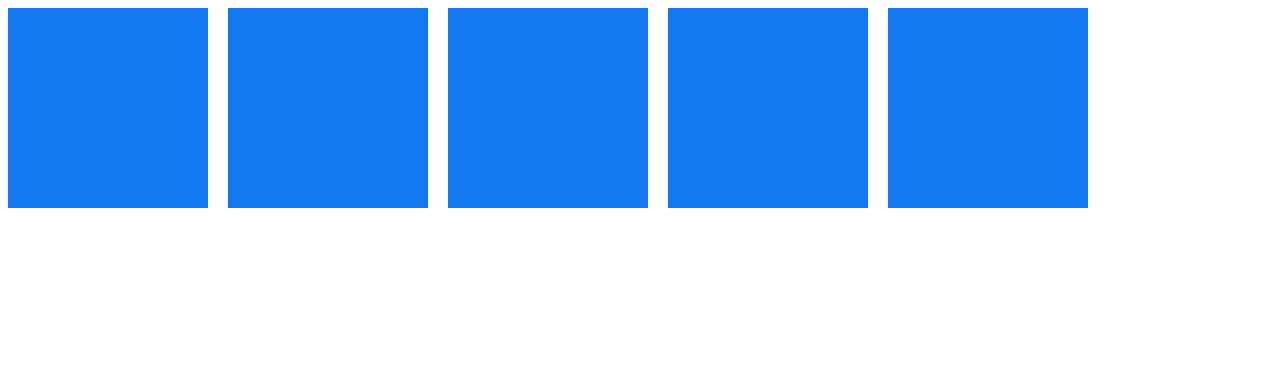
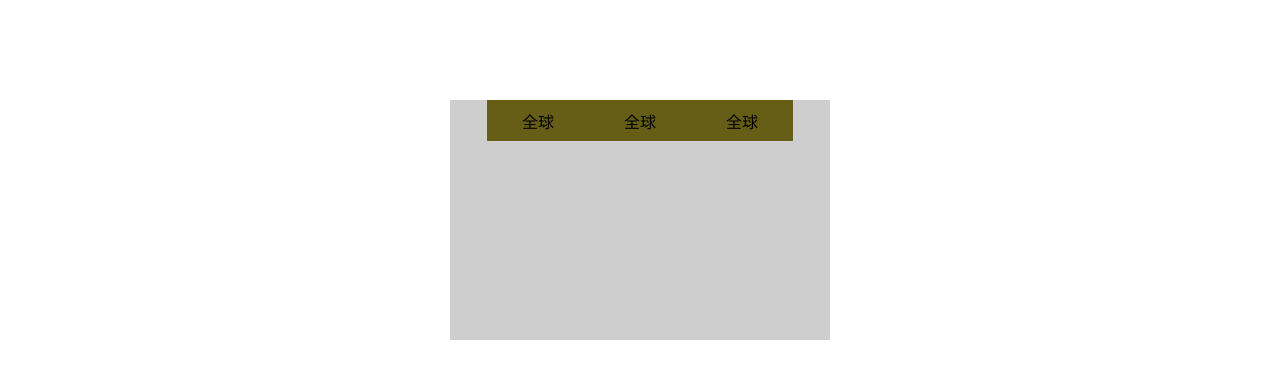
Before and after one commit to ze25800000/wallstreetcn, a plain HTML site: page test.html in a window 1280 px wide. Drawn offline with Linux system fonts and the light colour scheme.

Commit message:
轮播图+移动tabs+数据处理

```diff
--- a/test.html
+++ b/test.html
@@ -6,36 +6,72 @@
           content="width=device-width, user-scalable=no, initial-scale=1.0, maximum-scale=1.0, minimum-scale=1.0">
     <meta http-equiv="X-UA-Compatible" content="ie=edge">
     <title>Document</title>
+    <style>
+        * {
+            padding: 0;
+            margin: 0;
+
+        }
+        .box {
+            width: 380px;
+            height: 240px;
+            background-color: #cecece;
+            margin: 100px auto;
+        }
+        .table {
+            box-sizing: border-box;
+            padding: 0 37px;
+            height: 41px;
+        }
+        .nav-box {
+            width: 100%;
+            display: table;
+            position: relative;
+        }
+        .cell {
+            display: table-cell;
+            background-color: #665d16;
+            height: 41px;
+            text-align: center;
+            vertical-align: middle;
+        }
+        .move {
+            position: absolute;;
+            height: 100%;
+            left: 0;
+            bottom: 0;
+            transform: translate(0%);
+        }
+        .move::before {
+            content: '';
+            height: 2px;
+            width: 100%;
+            background-color: #1478f1;
+            position: absolute;
+            bottom: 0;
+            left: 0;
+        }
+    </style>
 </head>
-<style>
-    div {
-        width: 200px;
-        height: 200px;
-        background-color: #1478f1;
-        opacity: 0;
-        float: left;
-        margin-right: 20px;
-    }
-</style>
 <body>
-<div class="d1"></div>
-<div class="d2"></div>
-<div class="d3"></div>
-<div class="d4"></div>
-<div class="d5"></div>
-</body>
+<div class="box">
+    <div class="table">
+        <div class="nav-box">
+            <div class="cell">全球</div>
+            <div class="cell">全球</div>
+            <div class="cell">全球</div>
+            <div class="move"></div>
+        </div>
+    </div>
+</div>
 <script src="js/jquery-1.7.2.min.js"></script>
 <script>
-    $('.d1').animate({opacity:1},500,function () {
-        $('.d2').animate({opacity:1},500,function () {
-            $('.d3').animate({opacity:1},500,function () {
-                $('.d4').animate({opacity:1},500,function () {
-                    $('.d5').animate({opacity:1},500,function () {
 
-                    })
-                })
-            })
-        })
+    $('.cell').click(function () {
+        var num = $(this).index();
+        $('.move').animate({left:$(this).width()*num});
+//        $('.move').css({transform: 'translate(' + num * 100 + '%)'});
     })
 </script>
+</body>
 </html>
```
